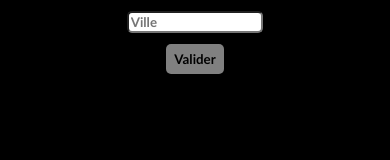
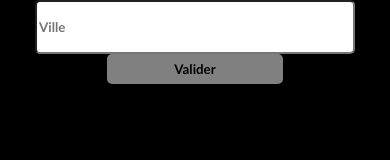
Before and after one commit to HugoVanhoutte/weather-app, a plain HTML site: page index.html in a window 390 px wide. Drawn offline with Linux system fonts and the light colour scheme.

```diff
--- a/style.css
+++ b/style.css
@@ -161,5 +161,11 @@ main {
         }
 
         @media screen and (max-width: 850px) {
-
+            header {
+                width: 100%;
+            }
+            header input {
+                width: 80%;
+                height: 10vh;
+            }
         }
```
